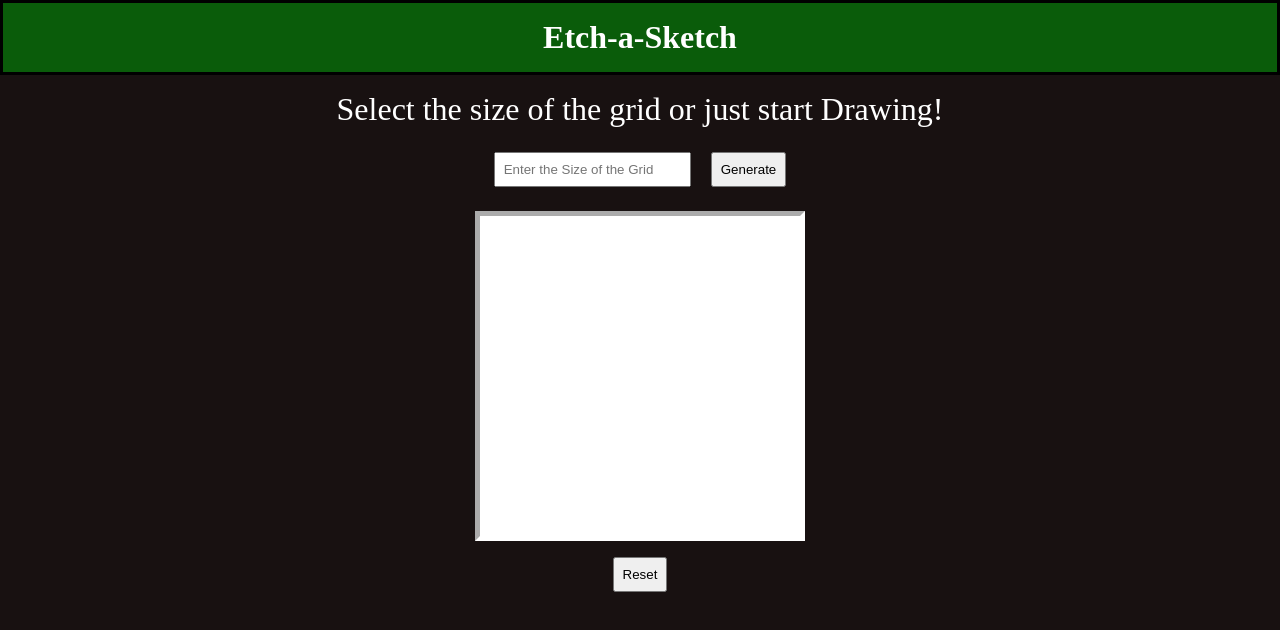
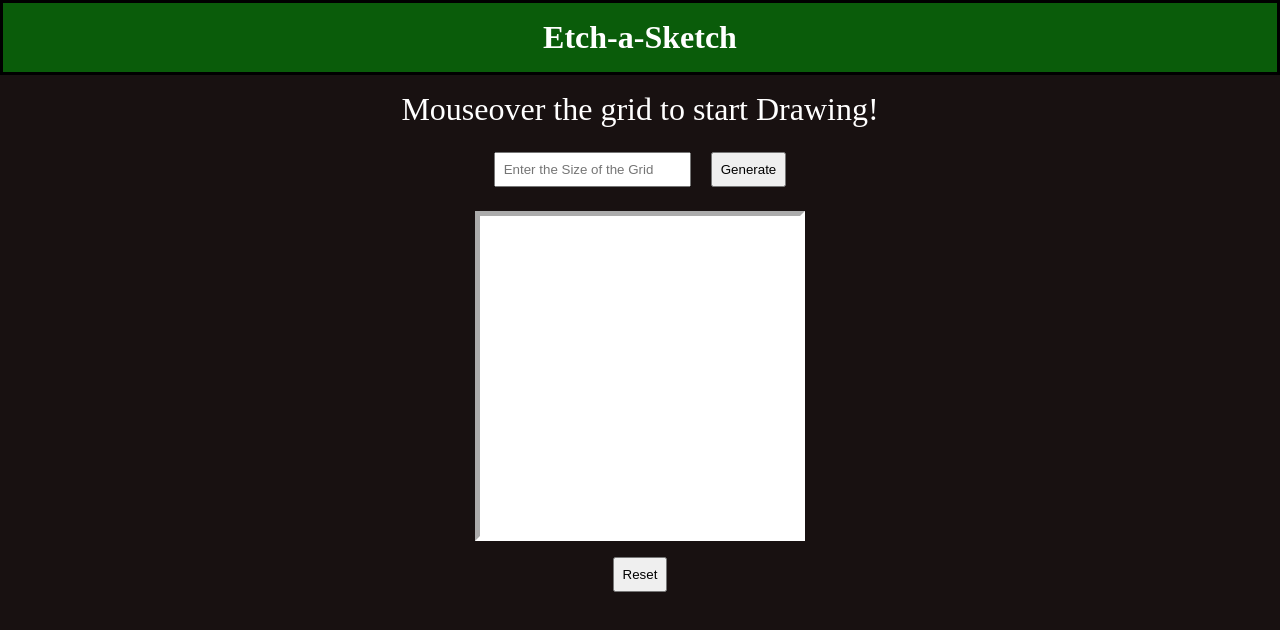
Before and after one commit to prince-thind/etch-a-sketch, a plain HTML site: page index.html in a window 1280 px wide. Drawn offline with Linux system fonts and the light colour scheme.

Commit message:
nit: change heading

```diff
--- a/index.html
+++ b/index.html
@@ -5,11 +5,11 @@
         <link rel="stylesheet" href="style.css">
     </head>
     <body>
-        <header class="header">
-            <h1>Etch-a-Sketch</h1>
+        <header >
+            <h1 class="header">Etch-a-Sketch</h1>
         </header>
         <main>
-            <p class="select-heading">Select the size of the grid or just start Drawing!</p>
+            <p class="select-heading">Mouseover the grid to start Drawing!</p>
             <div class="controls">
                 <input class="input" type="text" placeholder="Enter the Size of the Grid">
                 <button class="action-button">Generate</button>
```
